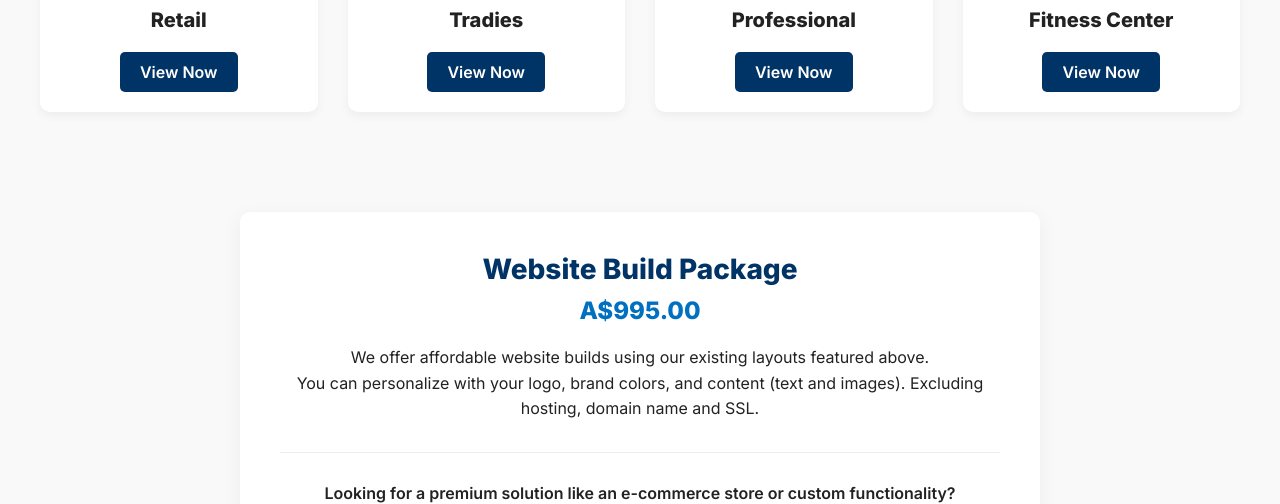
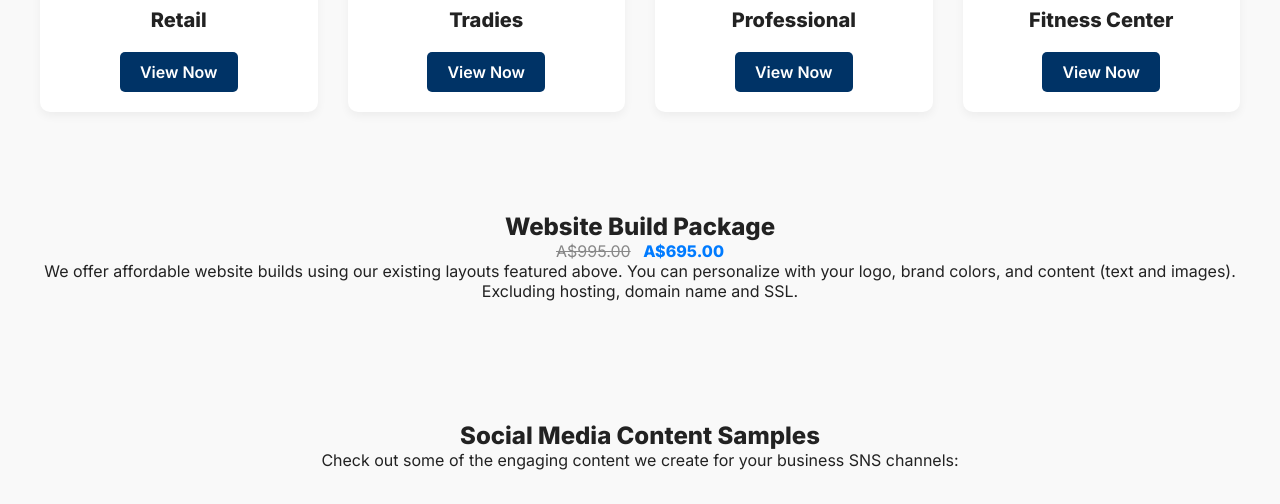
Before and after one commit to MyWay2025/MyMarketingMate, a plain HTML site: page index.html in a window 1280 px wide. Shown: the part 520-1024 px from the top of the page. Drawn offline with Linux system fonts and the light colour scheme.

Commit message:
Update index.html

```diff
--- a/index.html
+++ b/index.html
@@ -220,20 +220,18 @@
 
   <!-- Pricing for website builds -->
   <section id="web-pricing" style="padding: 60px 20px; text-align: center;">
-    <div style="max-width: 800px; margin: 0 auto; background-color: #ffffff; border-radius: 10px; box-shadow: 0 4px 20px rgba(0,0,0,0.05); padding: 40px;">
-      <h2 style="font-size: 28px; color: #003366; margin-bottom: 10px;">Website Build Package</h2>
-      <p style="font-size: 24px; font-weight: 800; color: #0070c0; margin-bottom: 20px;">A$995.00</p>
-      <p style="font-size: 16px; line-height: 1.6;">
-        We offer affordable website builds using our existing layouts featured above. <br />
-        You can personalize with your logo, brand colors, and content (text and images).
-        Excluding hosting, domain name and SSL.
-      </p>
-      <hr style="margin: 30px 0; border: none; border-top: 1px solid #eee;" />
-      <p style="font-size: 16px; font-weight: 600; color: #222;">
-        Looking for a premium solution like an e-commerce store or custom functionality?
-      </p>
-      <p style="font-size: 16px;">Please <a href="#contact" style="color: #0056b3; text-decoration: underline;">contact us</a> for a tailored quote.</p>
-    </div>
+   <div class="package-card">
+  <h2>Website Build Package</h2>
+  <p class="price">
+    <span style="text-decoration: line-through; color: #888;">A$995.00</span>
+    <span style="font-weight: bold; color: #007BFF; margin-left: 0.5rem;">A$695.00</span>
+  </p>
+  <p class="description">
+    We offer affordable website builds using our existing layouts featured above.
+    You can personalize with your logo, brand colors, and content (text and images).
+    Excluding hosting, domain name and SSL.
+  </p>
+</div>
   </section>
 
   <!-- SNS samples -->
```
